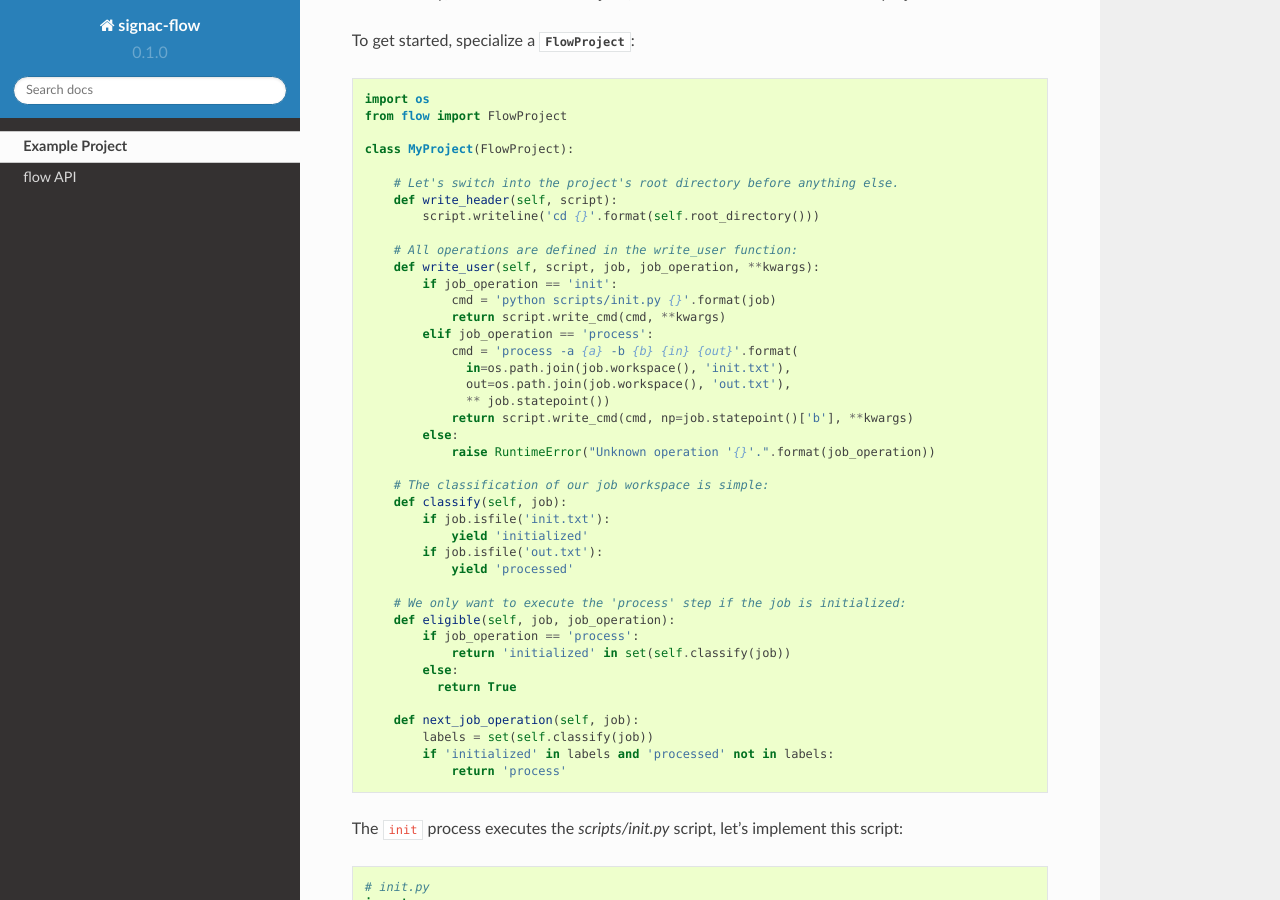
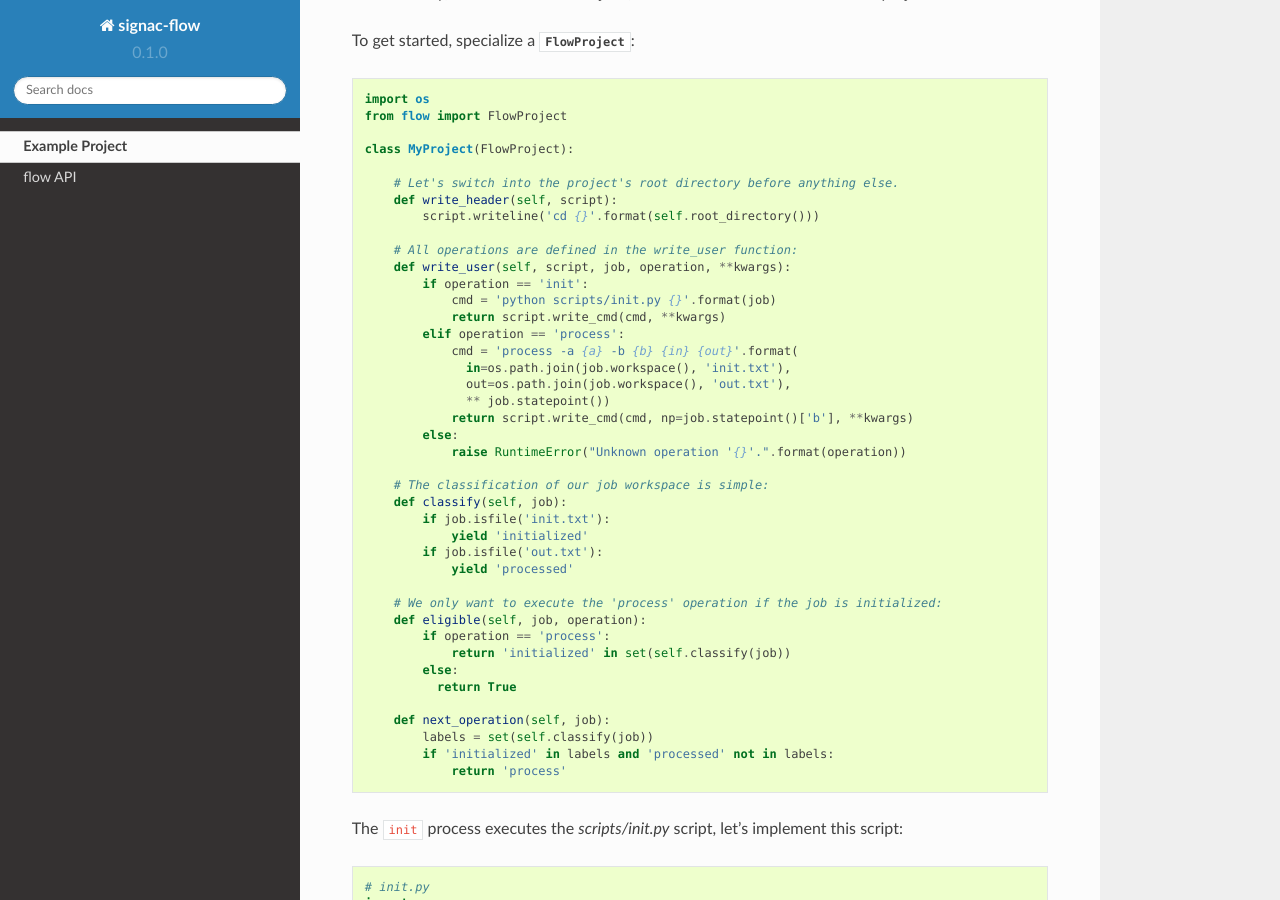
Before and after one commit to glotzerlab/signac-flow, a Sphinx documentation site: the page built from doc/example.rst, in a window 1280 px wide and 900 px high, scrolled down 447 px. Built offline with Sphinx 7.4.7 and the Read the Docs theme 2.0.0, drawn with Linux system fonts in a browser that asks for light colours.

Commit message:
Rename 'job_operation' to 'operation'.

```diff
--- a/doc/example.rst
+++ b/doc/example.rst
@@ -29,18 +29,18 @@ To get started, specialize a :py:class:`~flow.FlowProject`:
             script.writeline('cd {}'.format(self.root_directory()))
 
         # All operations are defined in the write_user function:
-        def write_user(self, script, job, job_operation, **kwargs):
-            if job_operation == 'init':
+        def write_user(self, script, job, operation, **kwargs):
+            if operation == 'init':
                 cmd = 'python scripts/init.py {}'.format(job)
                 return script.write_cmd(cmd, **kwargs)
-            elif job_operation == 'process':
+            elif operation == 'process':
                 cmd = 'process -a {a} -b {b} {in} {out}'.format(
                   in=os.path.join(job.workspace(), 'init.txt'),
                   out=os.path.join(job.workspace(), 'out.txt'),
                   ** job.statepoint())
                 return script.write_cmd(cmd, np=job.statepoint()['b'], **kwargs)
             else:
-                raise RuntimeError("Unknown operation '{}'.".format(job_operation))
+                raise RuntimeError("Unknown operation '{}'.".format(operation))
 
         # The classification of our job workspace is simple:
         def classify(self, job):
@@ -49,14 +49,14 @@ To get started, specialize a :py:class:`~flow.FlowProject`:
             if job.isfile('out.txt'):
                 yield 'processed'
 
-        # We only want to execute the 'process' step if the job is initialized:
-        def eligible(self, job, job_operation):
-            if job_operation == 'process':
+        # We only want to execute the 'process' operation if the job is initialized:
+        def eligible(self, job, operation):
+            if operation == 'process':
                 return 'initialized' in set(self.classify(job))
             else:
               return True
 
-        def next_job_operation(self, job):
+        def next_operation(self, job):
             labels = set(self.classify(job))
             if 'initialized' in labels and 'processed' not in labels:
                 return 'process'
```
Also changed, not shown: 1 other file.
